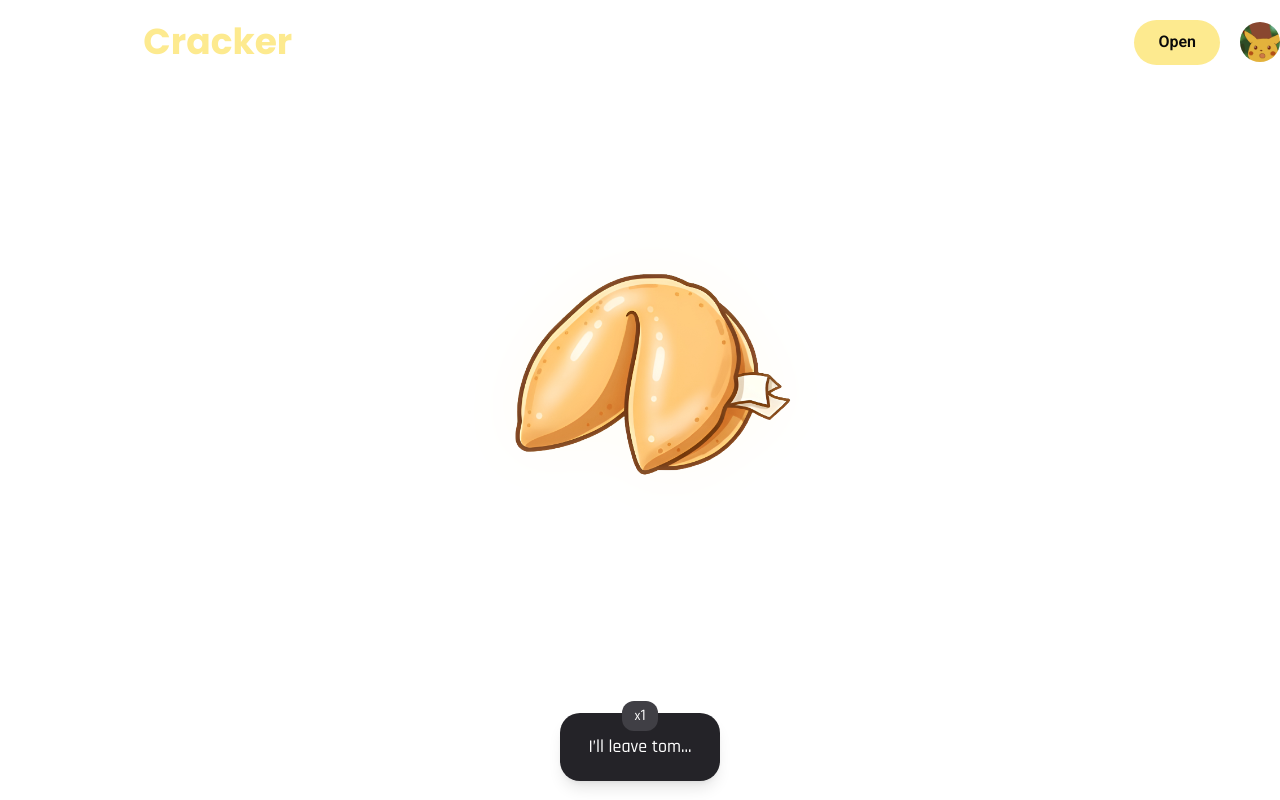
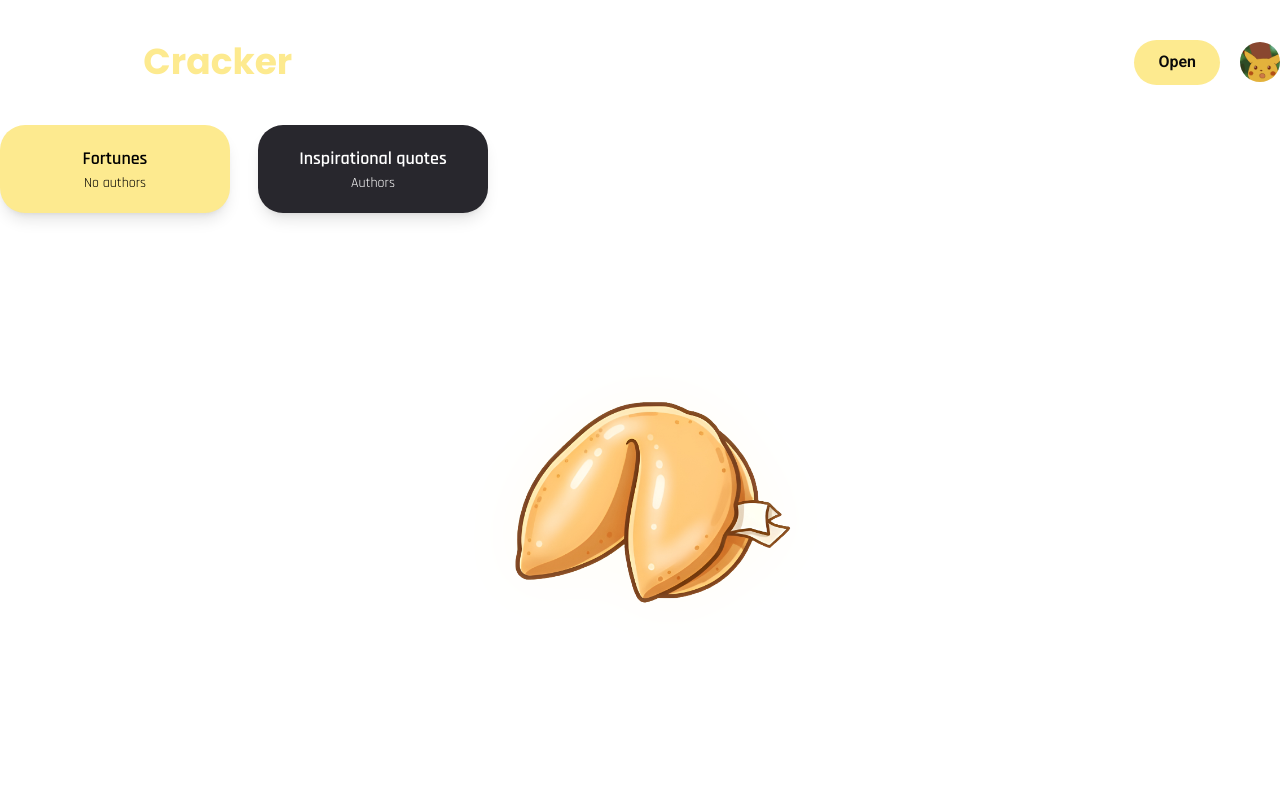
Before and after one commit to AFKYamy/fortune-cracker, a React (Vite) app: page / in a window 1280 px wide. Shown: the top 800 px of the page. Built offline with nearby package versions, Linux system fonts and the light colour scheme.

Commit message:
added option to choose between inspriational quotes or fortunes

```diff
--- a/src/App.css
+++ b/src/App.css
@@ -1,8 +1,13 @@
 @import "tailwindcss";
+
+:root {
+  --gold-glow: 0px 0px 88px 0px rgba(204,189,138,0.21);;
+}
 
 @theme {
   --color-blackMain: #1e1d22;
-  --color-blackSecondary: #242328;
+  --color-blackSecondary: #28272d;
+  --color-lightGray: rgb(180, 180, 180);
   --color-darkGray: #403f45;
   --color-gold: #fdea8f;
   --color-darkGold: #c9ba88;
--- /dev/null
+++ b/src/components/fortune-selector/FortuneSelector.css
@@ -0,0 +1,4 @@
+.fortune__selector__card--active {
+    background-color: var(--color-gold);
+    color: black;
+}
--- /dev/null
+++ b/src/components/fortune-selector/FortuneSelector.tsx
@@ -0,0 +1,15 @@
+import FortuneSelectorCard from "./FortuneSelectorCard"
+
+type FortuneSelectorProps = {
+    selectMode: (mode: string) => void;
+    selectedMode: string;
+}
+
+export default function FortuneSelector({ selectMode, selectedMode }: FortuneSelectorProps) {
+    return (
+        <div className="fortune__selector container mx-xl mx-auto flex gap-7">
+            <FortuneSelectorCard name="Fortunes" authors="No authors" mode="fortunes" selectMode={selectMode} selectedMode={selectedMode} />
+            <FortuneSelectorCard name="Inspirational quotes" authors="Authors" mode="inspirational" selectMode={selectMode} selectedMode={selectedMode} />
+        </div>
+    )
+}
--- /dev/null
+++ b/src/components/fortune-selector/FortuneSelectorCard.tsx
@@ -0,0 +1,33 @@
+import { useEffect, useRef } from "react";
+import "./FortuneSelector.css";
+
+type FortuneSelectorCardProps = {
+    name: string;
+    authors: string;
+    mode: string;
+    selectMode: (mode: string) => void;
+    selectedMode: string;
+}
+
+export default function FortuneSelectorCard({ name, authors, mode, selectMode, selectedMode }: FortuneSelectorCardProps) {
+    const fortuneSelectorCard = useRef<HTMLDivElement>(null);
+    useEffect(() => {
+        if (selectedMode === mode) {
+            fortuneSelectorCard.current!.classList.add("fortune__selector__card--active");
+        } else {
+            fortuneSelectorCard.current!.classList.remove("fortune__selector__card--active");
+        }
+    }, [selectedMode, mode]);
+
+    return (
+        <div
+            className="fortune__selector__card flex flex-col justify-center items-center px-10 py-5 rounded-[25px] min-w-[230px] bg-blackSecondary font-[Rajdhani] shadow-lg cursor-pointer hover:shadow-(--gold-glow) hover:bg-darkGold hover:text-neutral-950 transition-all ease-in-out duration-200"
+            data-mode={mode}
+            onClick={() => selectMode(mode)}
+            ref={fortuneSelectorCard}
+        >
+            <p className="font-semibold text-lg">{name}</p>
+            <p className="text-sm">{authors}</p>
+        </div>
+    )
+}
--- a/src/components/header/Header.tsx
+++ b/src/components/header/Header.tsx
@@ -6,7 +6,7 @@ import pikachuGif from "/images/pikachu-shocked-face-stunned.gif";
 
 export default function Header() {
     return (
-        <div className="header container mx-xl mx-auto flex justify-between items-center py-5">
+        <div className="header container mx-xl mx-auto flex justify-between items-center py-10">
             <div className="header_logo">
                 <Link to="/">
                     <h2 className="font-[Poppins] font-bold text-4xl">
--- a/src/components/history/History.css
+++ b/src/components/history/History.css
@@ -4,6 +4,7 @@
 
 .history__card:hover .history__card__count {
     background-color: var(--color-darkGreen);
+    color: white;
 }
 
 .history__card__text,
--- a/src/components/history/History.tsx
+++ b/src/components/history/History.tsx
@@ -16,7 +16,7 @@ export default function History({ fortunes, setCurrentFortune }: HistoryProps) {
 
 
     return (
-        <div className="history container mx-xl mx-auto flex flex-col gap-8">
+        <div className="history container mx-xl mx-auto flex flex-col gap-8 pb-30">
             <h3 className="font-[Poppins] font-bold text-3xl">Fortune history:</h3>
             <div className="history__cards flex flex-wrap justify-center gap-7">
                 {fortunes.map((fortune) => (
--- a/src/components/history/HistoryCard.tsx
+++ b/src/components/history/HistoryCard.tsx
@@ -23,13 +23,13 @@ export default function HistoryCard({ fortune, setCurrentFortune }: HistoryCardP
             className="history__card relative flex justify-center items-center bg-blackSecondary w-40 max-w-40 h-17 max-h-17 rounded-[20px] shadow-lg cursor-pointer hover:bg-darkGold transition-all duration-200 ease-in-out"
             onClick={() => printFortune()}
         >
-            <div className="history__card__count absolute -top-3 bg-darkGray px-3 py-[3px] rounded-xl text-base font-[Rajdhani] font-medium hover:text-inherit">
+            <div className="history__card__count absolute -top-3 bg-darkGray px-3 py-[3px] rounded-xl text-base text-darkGold font-[Rajdhani] font-medium hover:text-inherit">
                 <p>
                     <span className="text-sm">x</span>
                     {fortune.count}
                 </p>
             </div>
-            <div className="history__card__text font-[Rajdhani] font-medium text-lg">
+            <div className="history__card__text font-[Rajdhani] font-medium text-lg text-lightGray">
                 <p>
                     {fortune.quote.length > 14 ? fortune.quote.substring(0, 14) + "..." : fortune.quote}
                 </p>
--- a/src/components/opening/Opening.tsx
+++ b/src/components/opening/Opening.tsx
@@ -1,6 +1,7 @@
 import { useRef } from "react";
 import "./Opening.css";
-import { quotes } from "../../quotes";
+import { inspirationalQuotes } from "../../inspirational";
+import { fortunesQuotes } from "../../fortunes";
 
 import Button from "../button/Button";
 
@@ -21,18 +22,29 @@ type OpeningProps = {
     currentFortune: Fortune | null;
     setCurrentFortune: React.Dispatch<React.SetStateAction<Fortune | null>>;
     sortFortunes: () => void;
+    selectedMode: string;
 }
 
-export default function Opening({ fortunes, setFortunes, sortFortunes, currentFortune, setCurrentFortune }: OpeningProps) {
+export default function Opening({ fortunes, setFortunes, sortFortunes, currentFortune, setCurrentFortune, selectedMode }: OpeningProps) {
     const fortuneCookie = useRef<HTMLImageElement>(null);
     const fortuneCookieLeft = useRef<HTMLImageElement>(null);
     const fortuneCookieRight = useRef<HTMLImageElement>(null);
     const fortuneText = useRef<HTMLDivElement>(null);
 
     function createFortune() {
+        let selected;
+        if (selectedMode === "fortunes") {
+            selected = fortunesQuotes;
+        } else if (selectedMode === "inspirational") {
+            selected = inspirationalQuotes;
+        }
+
+        if (!selected) return;
+
         // eslint-disable-next-line react-hooks/purity
-        const randomNum = Math.floor(Math.random() * quotes.length);
-        const randomQuote = quotes[randomNum];
+        const randomNum = Math.floor(Math.random() * selected.length);
+        const randomQuote = selected[randomNum];
+
         const matchIndex = fortunes.findIndex((fortune) => {
             return fortune.quote == randomQuote.quote;
         });
@@ -43,12 +55,14 @@ export default function Opening({ fortunes, setFortunes, sortFortunes, currentFo
             sortFortunes();
             return;
         }
+
         const newFortune = {
             id: crypto.randomUUID(),
             count: 1,
             quote: randomQuote.quote,
             author: randomQuote.author
         };
+
         setCurrentFortune(newFortune);
         setFortunes((prev) => [...prev, newFortune]);
         sortFortunes();
@@ -68,7 +82,7 @@ export default function Opening({ fortunes, setFortunes, sortFortunes, currentFo
             fortuneCookie.current!.style.display = "initial";
             fortuneCookieLeft.current!.classList.remove("cookie_left_cracking");
             fortuneCookieRight.current!.classList.remove("cookie_right_cracking");
-        }, 1000)
+        }, 1000);
     }
 
     return (
@@ -106,7 +120,7 @@ export default function Opening({ fortunes, setFortunes, sortFortunes, currentFo
                                 "{currentFortune.quote}"
                             </h2>
                             <p className="text-darkGray mb-4">
-                                {currentFortune.author}
+                                {currentFortune.author !== "none" && currentFortune.author}
                             </p>
                             <Button text="Restart" action={restartOpening} />
                         </>
--- a/src/fortunes.tsx
+++ b/src/fortunes.ts
@@ -1,4 +1,4 @@
-export const fortunes = [
+export const fortunesQuotes = [
     {
         "author": "none",
         "quote": "A new wardrobe brings great joy and change to your life."
@@ -109,7 +109,7 @@ export const fortunes = [
     },
     {
         "author": "none",
-        "quote": "Difficulty at the beginning useually means ease at the end."
+        "quote": "Difficulty at the beginning usually means ease at the end."
     },
     {
         "author": "none",
--- a/src/quotes.ts
+++ b/src/inspirational.ts
@@ -1,4 +1,4 @@
-export const quotes = [
+export const inspirationalQuotes = [
     {
         "quote": "Life isn’t about getting and having, it’s about giving and being.",
         "author": "Kevin Kruse"
--- a/src/pages/HomePage.tsx
+++ b/src/pages/HomePage.tsx
@@ -1,6 +1,7 @@
 import { useState } from "react";
 
 import Header from "../components/header/Header";
+import FortuneSelector from "../components/fortune-selector/FortuneSelector";
 import Opening from "../components/opening/Opening";
 import History from "../components/history/History";
 
@@ -20,6 +21,7 @@ export default function HomePage() {
             author: "Saitama"
         }
     ]);
+    const [selectedMode, setSelectedMode] = useState<string>("fortunes");
     const [currentFortune, setCurrentFortune] = useState<Fortune | null>(null);
 
     function sortFortunes() {
@@ -30,11 +32,15 @@ export default function HomePage() {
         })
     }
 
+    function selectMode(mode: string) {
+        setSelectedMode(mode);
+    }
 
     return (
         <>
             <Header />
-            <Opening fortunes={fortunes} setFortunes={setFortunes} sortFortunes={sortFortunes} currentFortune={currentFortune} setCurrentFortune={setCurrentFortune} />
+            <FortuneSelector selectMode={selectMode} selectedMode={selectedMode} />
+            <Opening fortunes={fortunes} setFortunes={setFortunes} sortFortunes={sortFortunes} currentFortune={currentFortune} setCurrentFortune={setCurrentFortune} selectedMode={selectedMode} />
             <History fortunes={fortunes} setCurrentFortune={setCurrentFortune} />
         </>
     )
```
Lines whose indentation alone changed are shown as unchanged.
